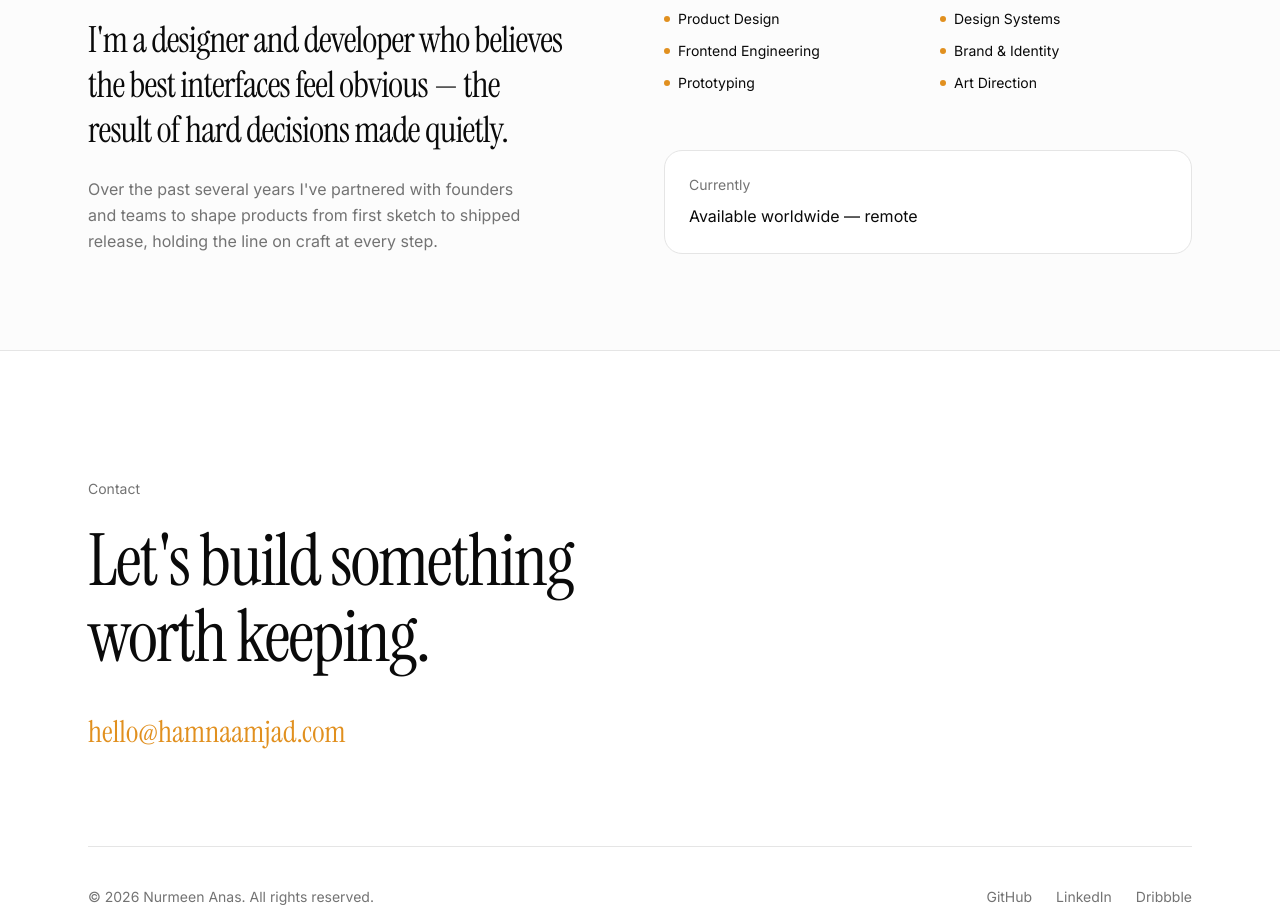
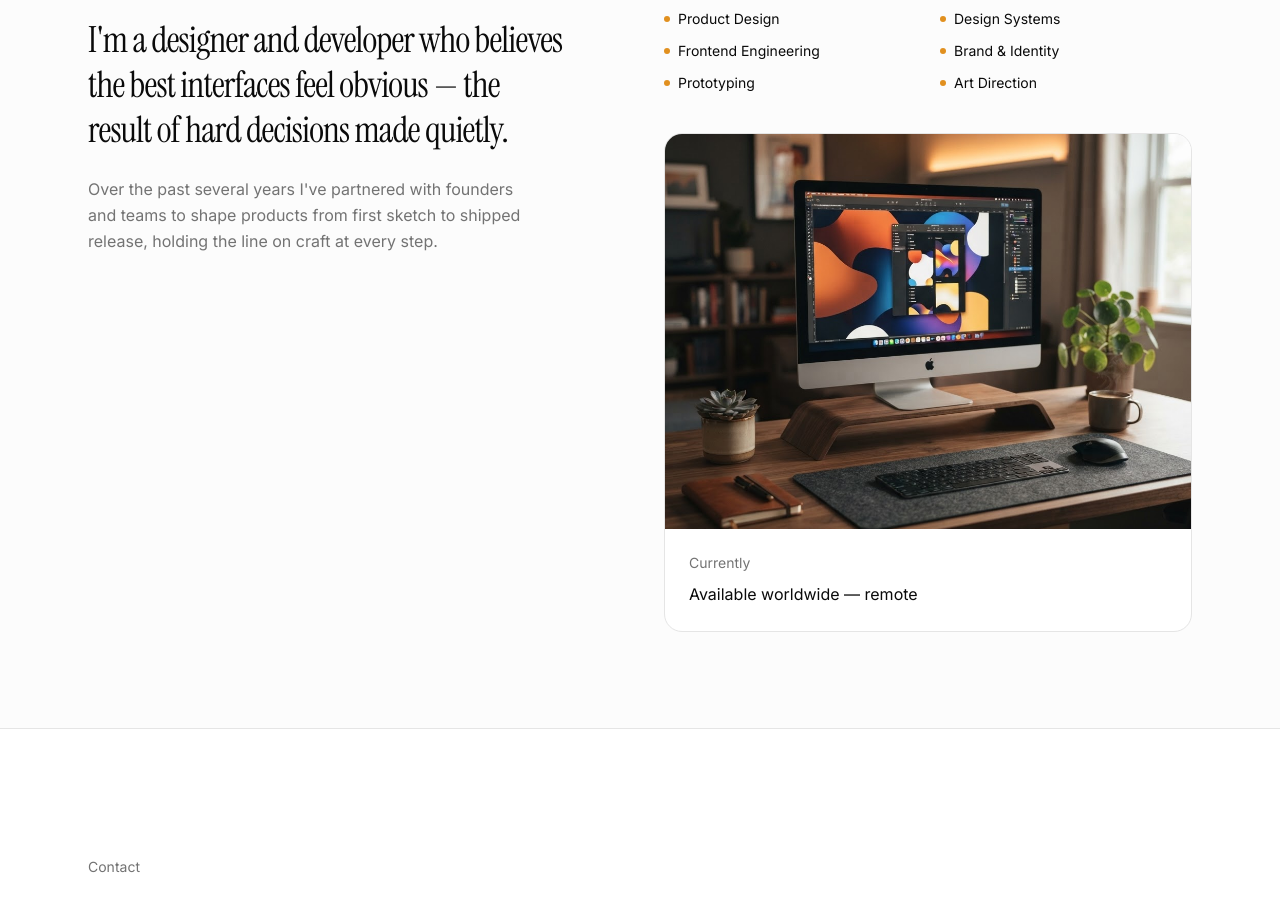
Before and after one commit to nurmeenanas01-ops/portfolio-community, a Next.js app: page / in a window 1280 px wide. Shown: the part 2600-3507 px from the top of the page. Built offline with nearby package versions, Linux system fonts and the light colour scheme.

Commit message:
feat: add image to about section and update layout\n\nAdded a new image and restructured the about section layout

```diff
--- a/components/about-section.tsx
+++ b/components/about-section.tsx
@@ -33,9 +33,16 @@ export function AboutSection() {
             </ul>
           </div>
 
-          <div className="rounded-2xl border border-border bg-background p-6">
-            <p className="text-sm text-muted-foreground">Currently</p>
-            <p className="mt-2 leading-relaxed">{profile.location}</p>
+          <div className="overflow-hidden rounded-2xl border border-border bg-background">
+            <img
+              src="/computer-workspace.png"
+              alt="A modern computer workstation displaying design work"
+              className="aspect-[4/3] w-full object-cover"
+            />
+            <div className="p-6">
+              <p className="text-sm text-muted-foreground">Currently</p>
+              <p className="mt-2 leading-relaxed">{profile.location}</p>
+            </div>
           </div>
         </div>
       </div>
```
Also changed, not shown: public/computer-workspace.png (added).
